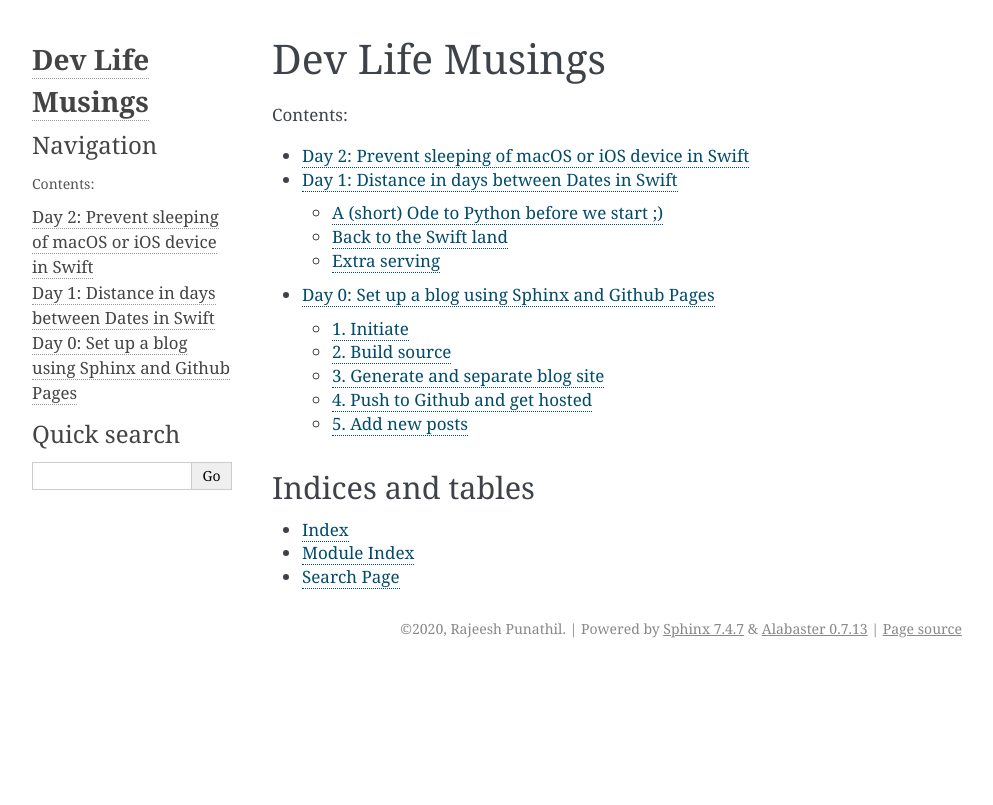
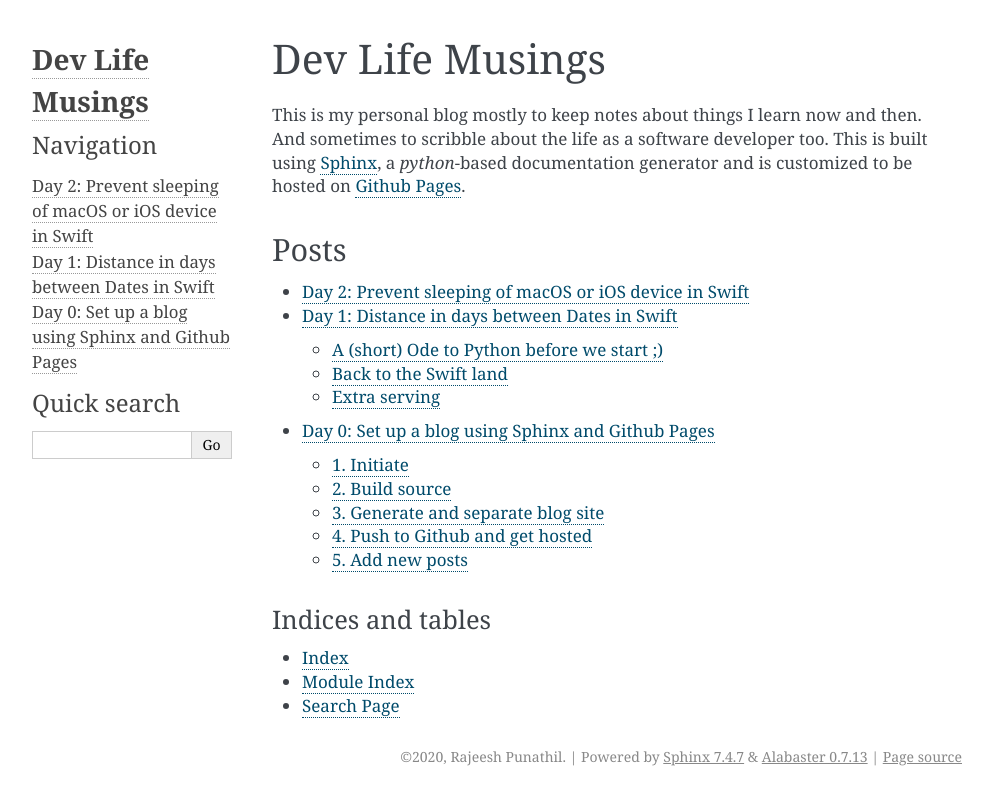
Before and after one commit to rajeeshr-punathil/dev-life-musings, a Sphinx documentation site: the page built from source/index.rst, in a window 1280 px wide. Shown: the top 805 px of the page, without its empty margins (148-1141 px from the left). Built offline with Sphinx 7.4.7, drawn with Linux system fonts in a browser that asks for light colours.

Commit message:
Updated the index file.
* Added a `Posts` section title to the ``toctree``.

* Removed the :caption: directive on toctree.

* Added :glob: directive. We do not have to add post entries here any
more. Any new file created with a prefix `post` will be added to the
index.

```diff
--- a/source/index.rst
+++ b/source/index.rst
@@ -7,14 +7,17 @@
 Dev Life Musings
 ====================
 
+This is my personal blog mostly to keep notes about things I learn now and then. And sometimes to scribble about the life as a software developer too. This is built using `Sphinx <https://www.sphinx-doc.org>`__, a `python`-based documentation generator and is customized to be hosted on `Github Pages <https://pages.github.com/>`__.
+
+Posts
+------
+
 .. toctree::
    :maxdepth: 2
-   :caption: Contents:
+   :glob:
    :reversed:
 
-   post00
-   post01
-   post02
+   post*
 
 Indices and tables
 ==================
```
